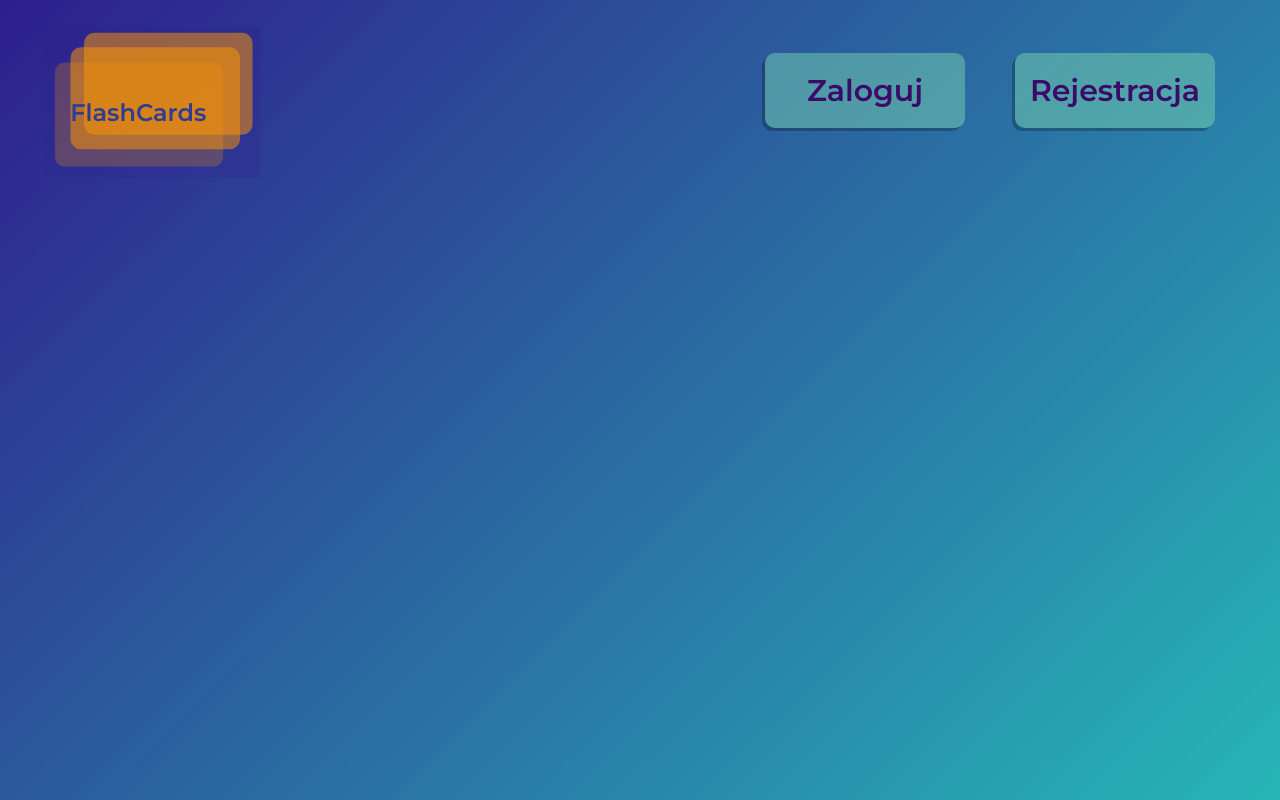
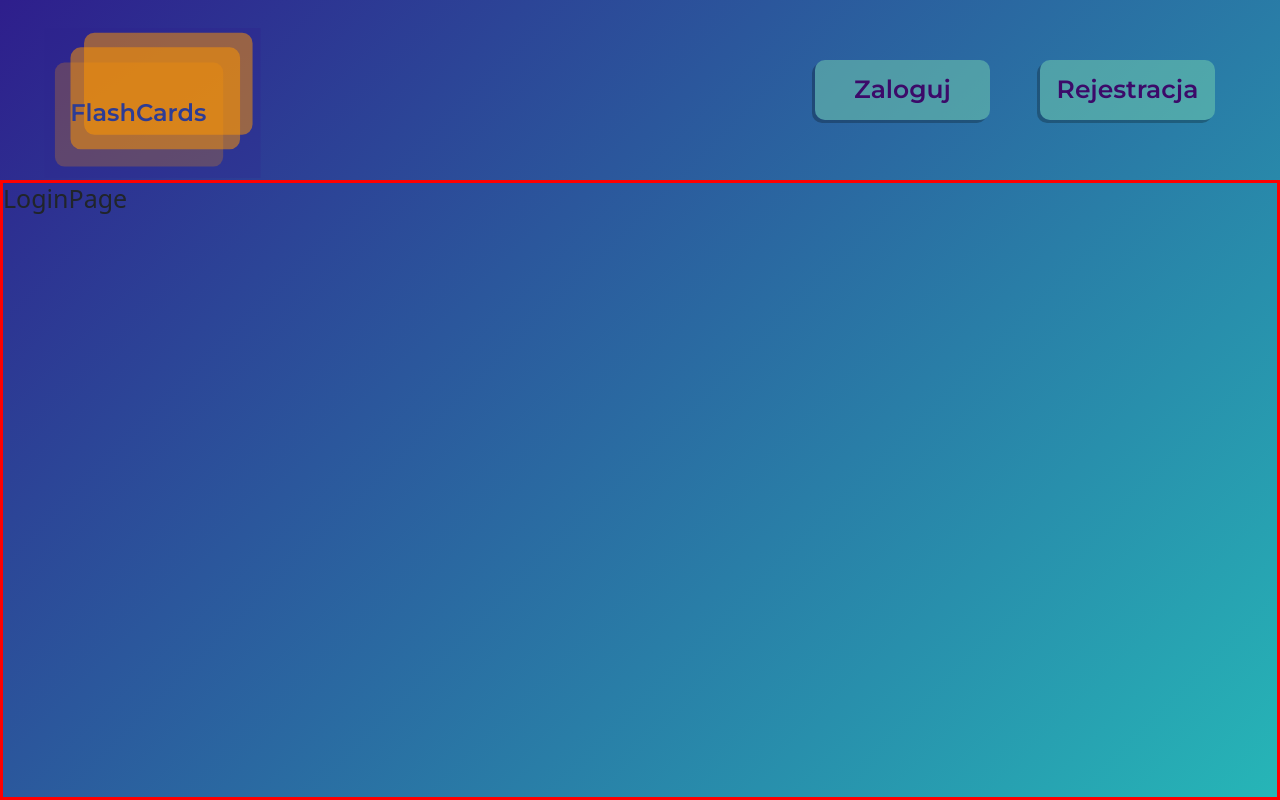
Before and after one commit to Fanki11er/FlashCards, a React (Create React App) app in the folder FlashCards/ClientApp/: page /Login in a window 1280 px wide. Built offline with nearby package versions, Linux system fonts and the light colour scheme.

Commit message:
Added router v6 and starter routes

```diff
--- a/FlashCards/ClientApp/package.json
+++ b/FlashCards/ClientApp/package.json
@@ -17,8 +17,9 @@
     "oidc-client": "^1.11.5",
     "react": "^17.0.2",
     "react-dom": "^17.0.2",
+    "react-router": "^6.3.0",
     "react-router-bootstrap": "^0.25.0",
-    "react-router-dom": "^5.2.0",
+    "react-router-dom": "^6.3.0",
     "react-scripts": "^4.0.3",
     "reactstrap": "^8.9.0",
     "rimraf": "^2.6.2",
--- a/FlashCards/ClientApp/src/App.tsx
+++ b/FlashCards/ClientApp/src/App.tsx
@@ -1,9 +1,13 @@
 import { Component } from 'react';
+//import { Routes, Route } from 'react-router';
+import { Route, Routes } from 'react-router-dom';
 import { ThemeProvider } from 'styled-components';
 //import { Route } from 'react-router';
 import MainTemplate from './Templates/MainTemplate/MainTemplate';
 import GlobalStyle from './Theme/GlobalStyles';
 import { theme } from './Theme/theme';
+import HeroPage from './Views/HeroPage/HeroPage';
+import LoginPage from './Views/LoginPage/LoginPage';
 //import { Home } from './components/Home';
 //import { FetchData } from './components/FetchData';
 //import { Counter } from './components/Counter';
@@ -17,7 +21,12 @@ export default class App extends Component {
       <>
         <GlobalStyle />
         <ThemeProvider theme={theme}>
-          <MainTemplate />
+          <Routes>
+            <Route path="/" element={<MainTemplate />}>
+              <Route index element={<HeroPage />} />
+              <Route path="/Login" element={<LoginPage />} />
+            </Route>
+          </Routes>
         </ThemeProvider>
       </>
     );
--- a/FlashCards/ClientApp/src/Templates/MainTemplate/MainTemplate.styles.ts
+++ b/FlashCards/ClientApp/src/Templates/MainTemplate/MainTemplate.styles.ts
@@ -1,7 +1,8 @@
 import styled from 'styled-components';
 
 export const MainTemplateWrapper = styled.div`
-  display: flex;
+  display: grid;
+  grid-template-rows: 180px 1fr;
   width: 100%;
   min-height: 100vh;
   background: linear-gradient(135deg, #2e1e8c, #26b6b7);
--- a/FlashCards/ClientApp/src/Templates/MainTemplate/MainTemplate.tsx
+++ b/FlashCards/ClientApp/src/Templates/MainTemplate/MainTemplate.tsx
@@ -1,3 +1,4 @@
+import { Outlet } from 'react-router';
 import Navigation from '../../components/Molecules/Navigation/Navigation';
 import { MainTemplateWrapper } from './MainTemplate.styles';
 
@@ -5,6 +6,7 @@ const MainTemplate = () => {
   return (
     <MainTemplateWrapper>
       <Navigation />
+      <Outlet />
     </MainTemplateWrapper>
   );
 };
--- a/FlashCards/ClientApp/src/Theme/GlobalStyles.ts
+++ b/FlashCards/ClientApp/src/Theme/GlobalStyles.ts
@@ -10,7 +10,7 @@ const GlobalStyle = createGlobalStyle`
 html{
     font-size:62.5% ;
     width: 100% ;
-    height: 100vh;
+    min-height: 100vh;
 }
 body {
     font-size:1.6rem ;
--- a/FlashCards/ClientApp/src/Theme/theme.ts
+++ b/FlashCards/ClientApp/src/Theme/theme.ts
@@ -5,7 +5,7 @@ export const theme: AppTheme = {
     transparentGray: 'rgba(0, 0, 0, 0.25)',
   },
   fontSizes: {
-    navigationButton: '30px',
+    navigationButton: '25px',
   },
 };
 
--- /dev/null
+++ b/FlashCards/ClientApp/src/Views/HeroPage/HeroPage.tsx
@@ -0,0 +1,9 @@
+const HeroPage = () => {
+  return (
+    <>
+      <h1>This will be Hero page</h1>
+    </>
+  );
+};
+
+export default HeroPage;
--- /dev/null
+++ b/FlashCards/ClientApp/src/Views/LoginPage/LoginPage.styles.ts
@@ -0,0 +1,9 @@
+import styled from 'styled-components';
+
+export const LoginPageWrapper = styled.div`
+  display: flex;
+  width: 100%;
+  height: 100%;
+  border: 3px solid red;
+  background-color: transparent;
+`;
--- /dev/null
+++ b/FlashCards/ClientApp/src/Views/LoginPage/LoginPage.tsx
@@ -0,0 +1,11 @@
+import { LoginPageWrapper } from './LoginPage.styles';
+
+const LoginPage = () => {
+  return (
+    <LoginPageWrapper>
+      <h1>LoginPage</h1>
+    </LoginPageWrapper>
+  );
+};
+
+export default LoginPage;
--- a/FlashCards/ClientApp/src/components/Atoms/NavigationButton/NavigationButton.ts
+++ b/FlashCards/ClientApp/src/components/Atoms/NavigationButton/NavigationButton.ts
@@ -1,8 +1,8 @@
 import styled from 'styled-components';
 
 export const NavigationButton = styled.button`
-  width: 200px;
-  height: 75px;
+  width: 175px;
+  height: 60px;
   font-size: ${({ theme }) => theme.fontSizes.navigationButton};
   background-color: ${({ theme }) => theme.colors.navigationButton};
   border-radius: 10px;
--- a/FlashCards/ClientApp/src/components/Molecules/Navigation/Navigation.styles.ts
+++ b/FlashCards/ClientApp/src/components/Molecules/Navigation/Navigation.styles.ts
@@ -2,7 +2,8 @@ import styled from 'styled-components';
 
 export const NavigationWrapper = styled.nav`
   width: 100%;
-  height: 180px;
+  //height: 180px;
+  height: 100%;
   background-color: transparent;
   padding: 15px;
   display: flex;
--- a/FlashCards/ClientApp/src/index.tsx
+++ b/FlashCards/ClientApp/src/index.tsx
@@ -1,4 +1,5 @@
-import 'bootstrap/dist/css/bootstrap.css';import ReactDOM from 'react-dom';
+import 'bootstrap/dist/css/bootstrap.css';
+import ReactDOM from 'react-dom';
 import { BrowserRouter } from 'react-router-dom';
 import App from './App';
 import * as serviceWorkerRegistration from './serviceWorkerRegistration';
```
Also changed, not shown: 1 other file (tests, documents, lock files or other folders).
